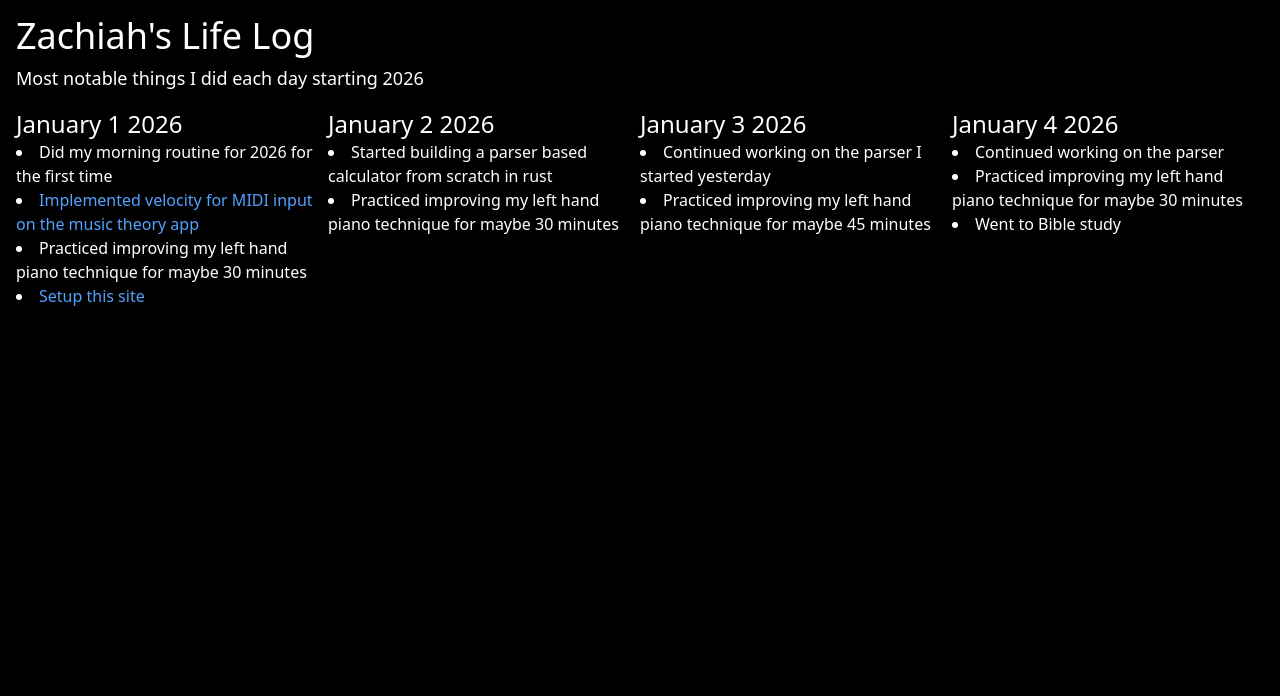
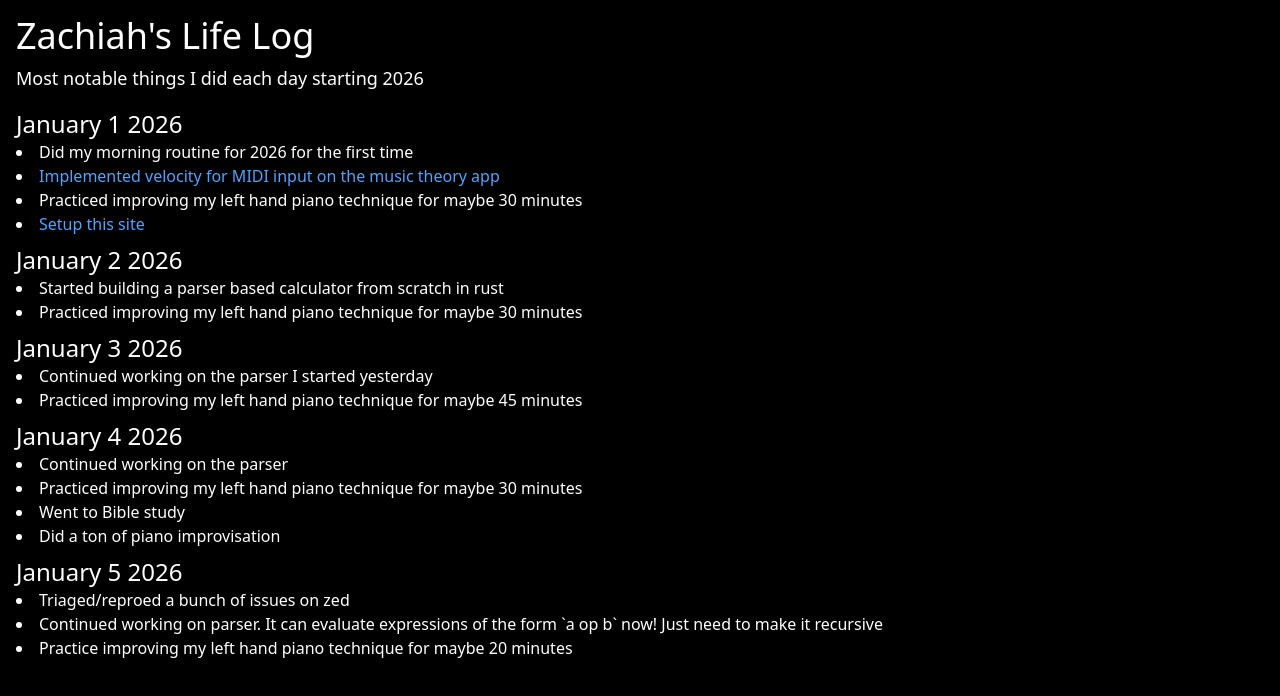
Before and after one commit to Zachiah/life-log, a SvelteKit app: page / in a window 1280 px wide. Shown: the top 696 px of the page. Built offline with nearby package versions, Linux system fonts and the light colour scheme.

Commit message:
Make updates

```diff
--- a/src/routes/+page.svelte
+++ b/src/routes/+page.svelte
@@ -31,7 +31,16 @@
 			events: [
 				'Continued working on the parser',
 				'Practiced improving my left hand piano technique for maybe 30 minutes',
-				'Went to Bible study'
+				'Went to Bible study',
+				'Did a ton of piano improvisation'
+			]
+		},
+		{
+			date: 'January 5 2026',
+			events: [
+				'Triaged/reproed a bunch of issues on zed',
+				'Continued working on parser. It can evaluate expressions of the form `a op b` now! Just need to make it recursive',
+				'Practice improving my left hand piano technique for maybe 20 minutes'
 			]
 		}
 	];
@@ -52,7 +61,7 @@
 		<p class="text-lg">Most notable things I did each day starting 2026</p>
 	</div>
 
-	<div class="flex">
+	<div class="flex flex-col gap-2">
 		{#each data as day (day.date)}
 			<div>
 				<h2 class="text-2xl">{day.date}</h2>
```
